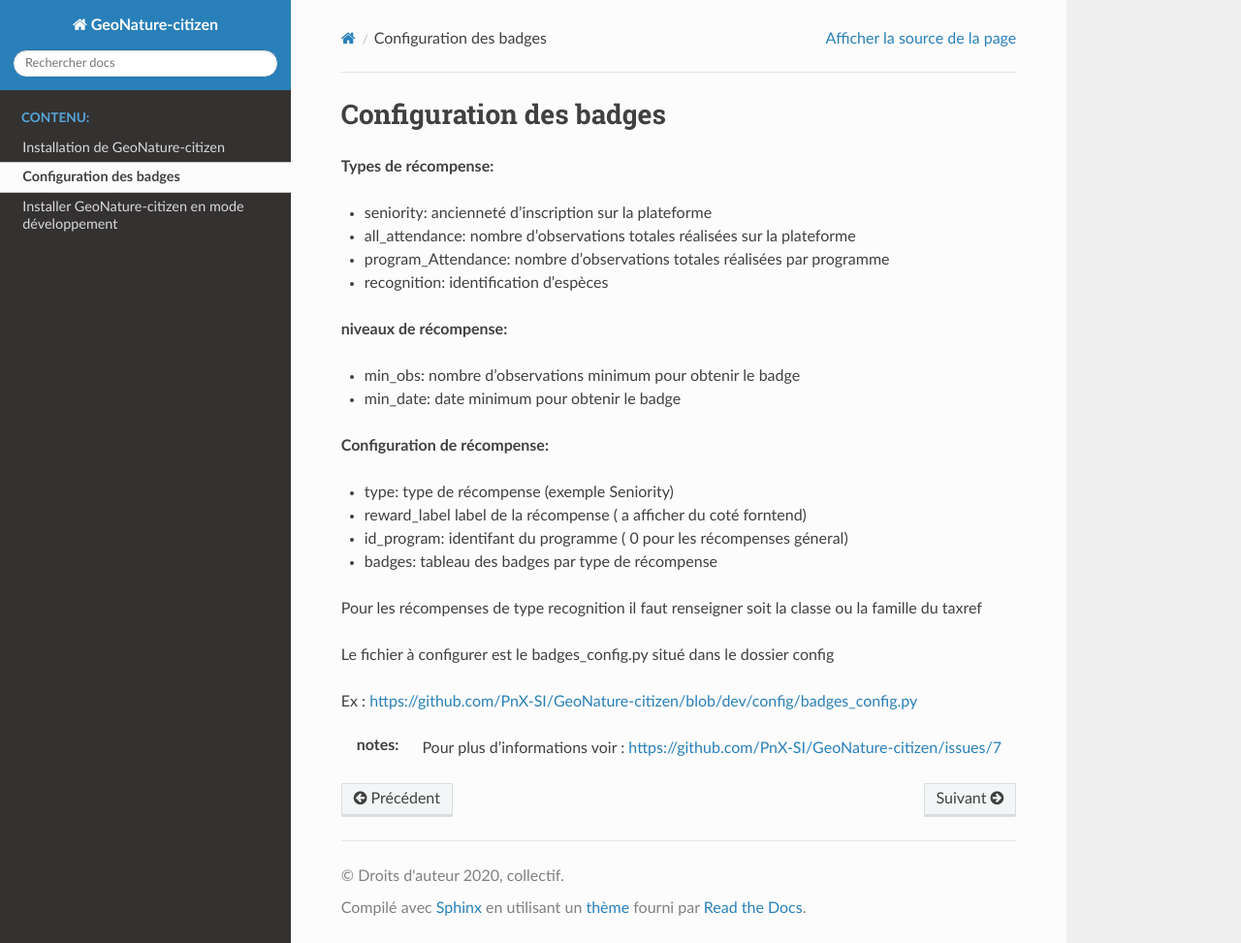
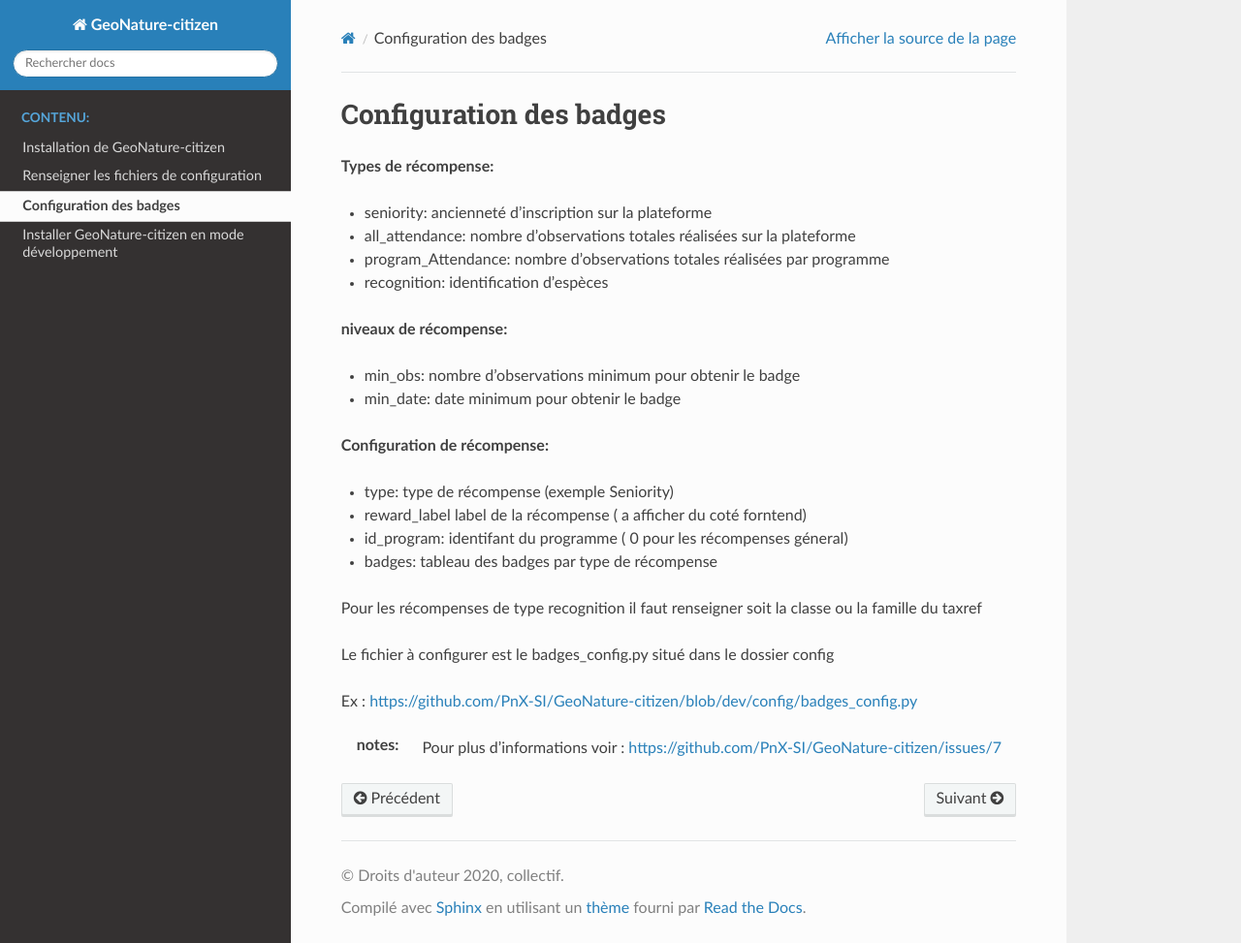
Before and after one commit to PnX-SI/GeoNature-citizen, a Sphinx documentation site: the page built from docs/badges.rst, in a window 1280 px wide and 973 px high. Shown: the whole window at 97% size. Built offline with Sphinx 7.4.7 and the Read the Docs theme 2.0.0, drawn with Linux system fonts in a browser that asks for light colours; pages that are not in the unit, such as notebooks, are missing from menus.

Commit message:
reorganisation doc #167

```diff
--- a/docs/index.rst
+++ b/docs/index.rst
@@ -13,8 +13,9 @@ Documentation de GeoNature-citizen!
    :maxdepth: 3
    :caption: Contenu:
 
-   prod/index
-   prod/badges
+   installation
+   configuration
+   badges
    devs/index
 
 
```
Also changed, not shown: docs/badges.rst (renamed from docs/prod/badges.rst), docs/configuration.rst (renamed from docs/devs/config_files.rst), docs/installation.rst (renamed from docs/prod/index.rst).
